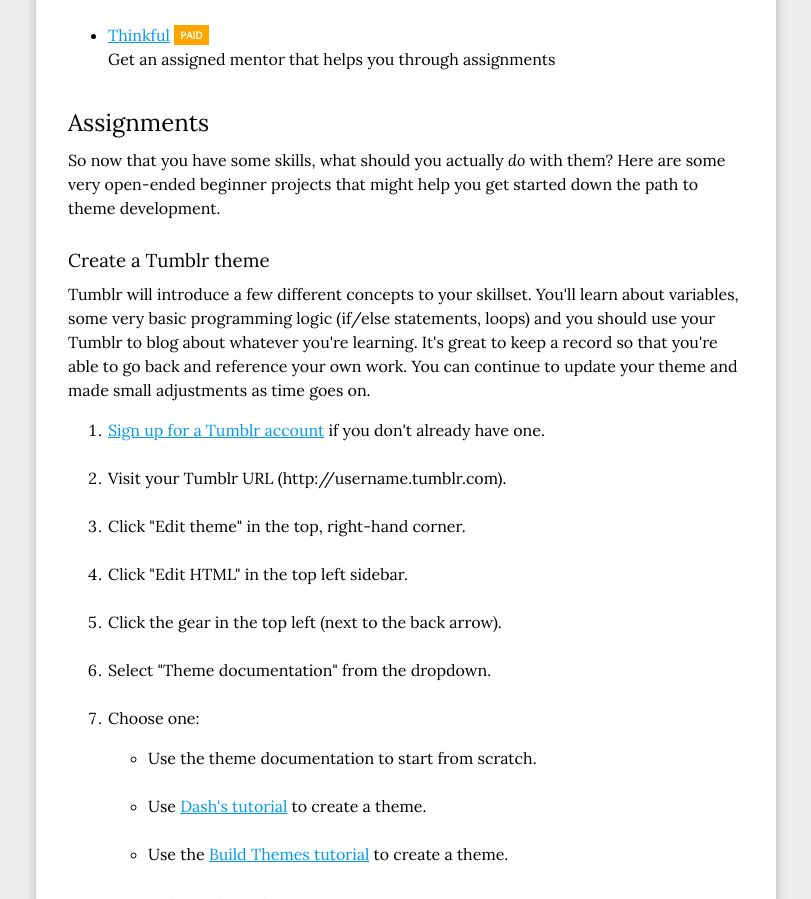
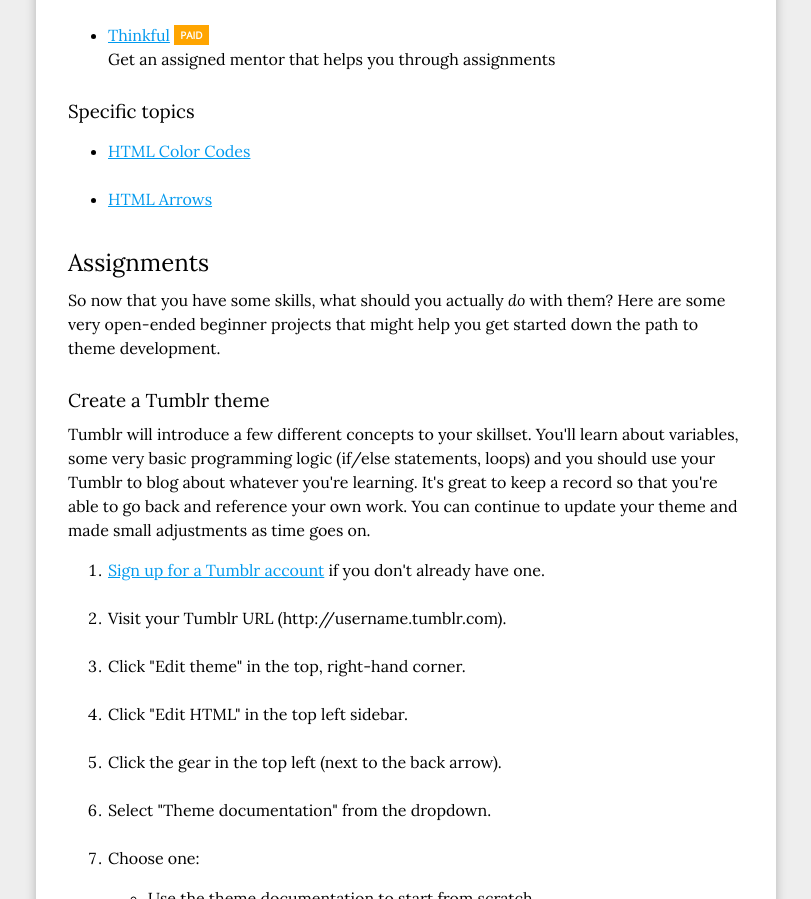
Before and after one commit to amwelles/learn, a plain HTML site: page index.html in a window 1280 px wide. Shown: the part 834-1733 px from the top of the page, without its empty margins (234-1045 px from the left). Drawn offline with nearby package versions, Linux system fonts and the light colour scheme.

Commit message:
Add HTML color codes & arrows

```diff
--- a/index.html
+++ b/index.html
@@ -24,6 +24,13 @@
 		<li><a href="http://codeschool.com/" target="_blank">Code School</a> <div class="tag free"></div> <div class="tag paid"></div><br>Interactive tutorials</li>
 		<li><a href="http://girldevelopit.com/" target="_blank">Girl Develop It!</a> <div class="tag paid"></div><br>In-person classes, United States, various cities</li>
 		<li><a href="http://thinkful.com/" target="_blank">Thinkful</a> <div class="tag paid"></div><br>Get an assigned mentor that helps you through assignments</li>
+	</ul>
+
+	<h3>Specific topics</h3>
+
+	<ul>
+		<li><a href="http://htmlcolorcodes.com/" target="_blank">HTML Color Codes</a></li>
+		<li><a href="http://htmlarrows.com/" target="_blank">HTML Arrows</a></li>
 	</ul>
 
 	<h2>Assignments</h2>
```
